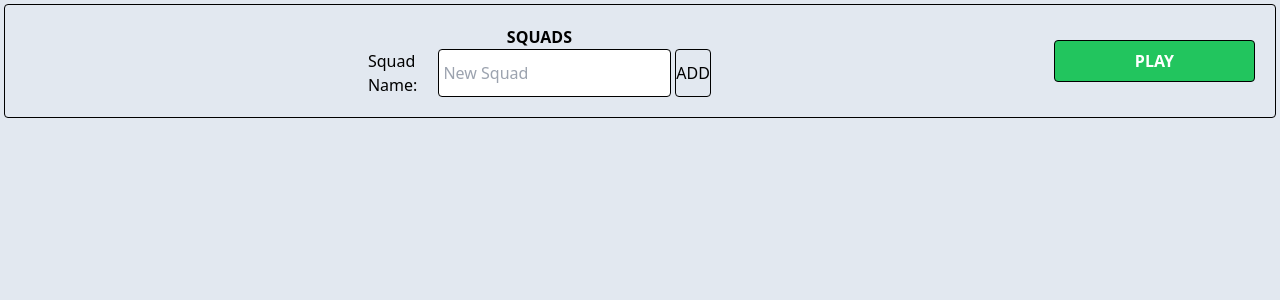
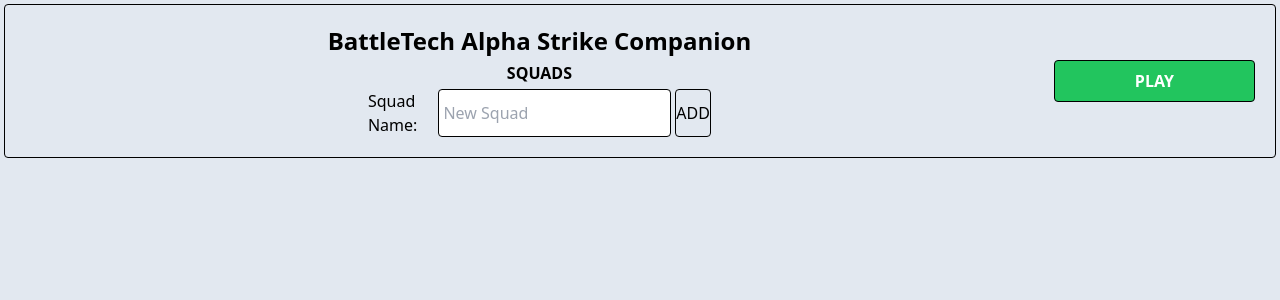
Before and after one commit to xShackyx/BT_AS, a React (Vite) app: page / in a window 1280 px wide. Shown: the top 300 px of the page. Built offline with nearby package versions, Linux system fonts and the light colour scheme.

Commit message:
added title and icon

```diff
--- a/index.html
+++ b/index.html
@@ -2,10 +2,10 @@
 <html lang="en">
   <head>
     <meta charset="UTF-8" />
-    <link rel="icon" type="image/svg+xml" href="/vite.svg" />
+    <link rel="icon" type="image/svg+xml" href="/src/assets/BT-icon.png" />
     <meta name="viewport" content="width=device-width, initial-scale=1.0" />
     <link rel="stylesheet" href="/src/index.css" />
-    <title>BTASC</title>
+    <title>BattleTech Alpha Strike Companion</title>
   </head>
   <body>
     <div id="root"></div>
--- a/src/pages/Homepage.jsx
+++ b/src/pages/Homepage.jsx
@@ -35,7 +35,10 @@
   return (
     <div className="h-screen flex flex-col p-1 gap-5">
       <div className="flex items-center justify-around border border-black rounded p-5">
-        <div className="flex-auto flex flex-col items-center justify-center">
+        <div className="flex-auto flex flex-col gap-1 items-center justify-center">
+          <h1 className="font-bold text-2xl">
+            BattleTech Alpha Strike Companion
+          </h1>
           <h2 className="font-bold uppercase">Squads</h2>
 
           <AddNewSquad
```
Also changed, not shown: src/assets/BT-icon.png (added).
